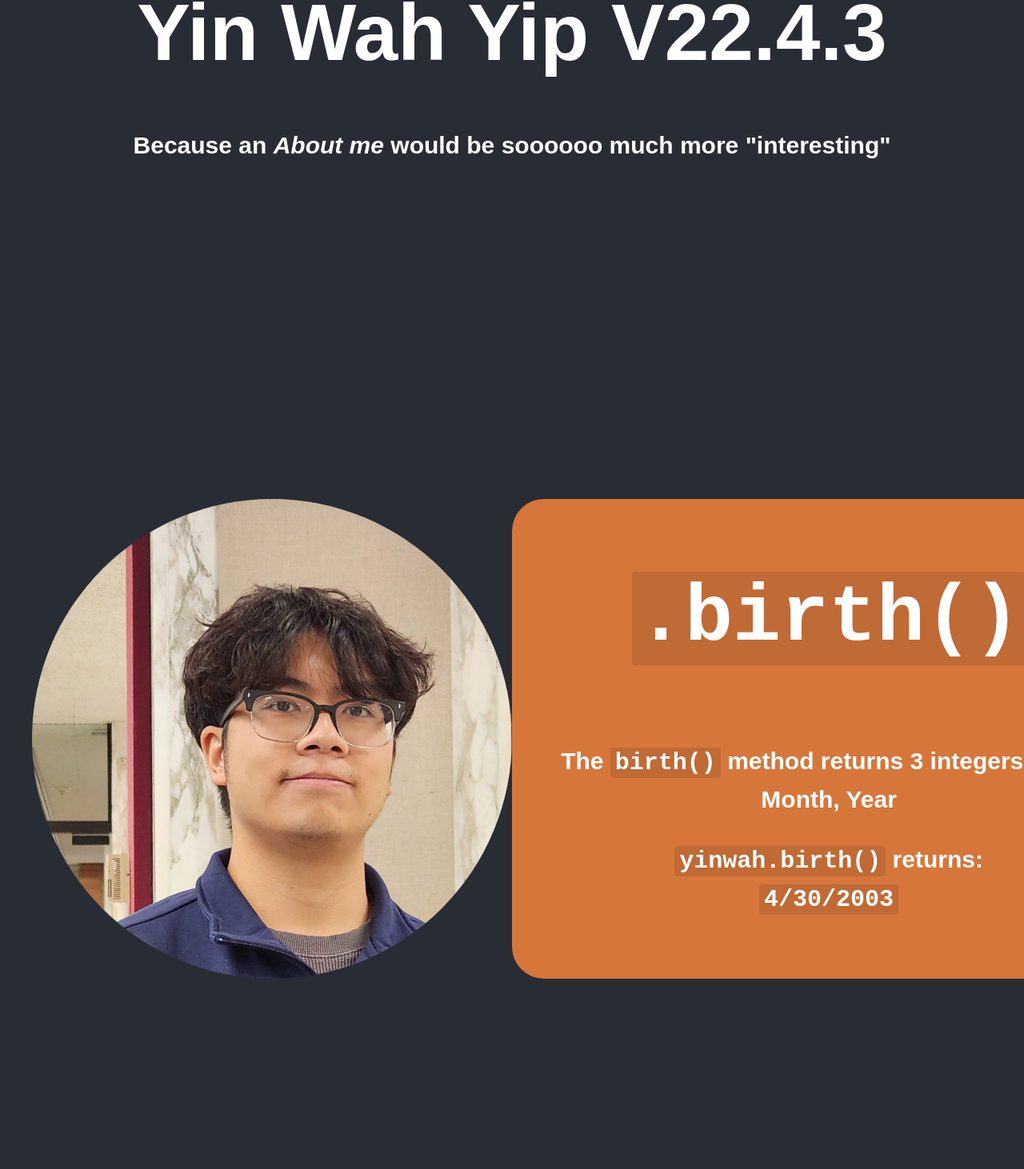
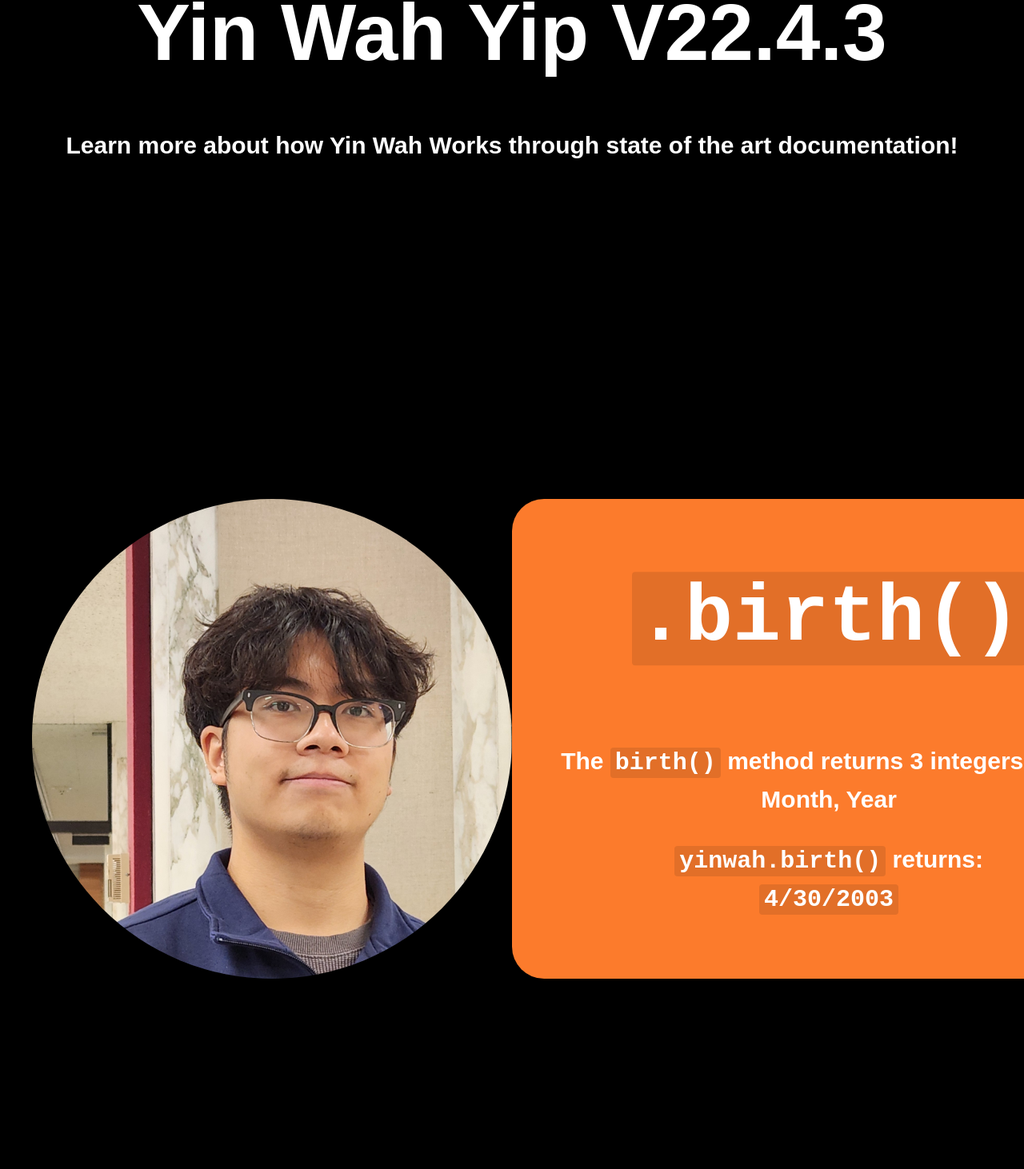
Before and after one commit to YinWahYip/Personal-Website, a React (Create React App) app in the folder personal-website/: page /documentation in a window 1280 px wide. Shown: the part 352-1814 px from the top of the page at 80% size. Built offline with nearby package versions, Linux system fonts and the light colour scheme.

Commit message:
uh a push / update?

```diff
--- a/personal-website/src/Documentation/Documentation.css
+++ b/personal-website/src/Documentation/Documentation.css
@@ -1,5 +1,5 @@
 #doc-page {
-    background-color: #282c34;
+    background: #000000;
     color: white;
     min-height: 200vh;
     /* ✅ doubles scroll height */
@@ -11,9 +11,7 @@
 html,
 body {
     margin: 0;
-    background: #282c34;
 }
-
 
 
 .doc-page h1,
@@ -102,7 +100,7 @@ html {
     grid-column: 9 / 7;
     grid-row: 1 / span 2;
     /* right side, tall card */
-    background: rgb(214, 118, 59);
+    background: rgb(252, 123, 44);
     border-radius: 40px;
     padding: 20px;
     color: white;
@@ -242,7 +240,6 @@ code {
     font-size: 20px;
 }
 
-
 .bug-label {
     color: rgb(255, 69, 69);
     font-weight: bold;
@@ -267,7 +264,7 @@ code {
 
 
 .future-patch3 {
-    background: rgb(0, 0, 0);
+    background: rgb(47, 47, 47);
     grid-column: 4 / 8;
     grid-row: 21 / span 7;
     transform: translate(35px, 22px);
--- a/personal-website/src/Documentation/Documentation.js
+++ b/personal-website/src/Documentation/Documentation.js
@@ -6,7 +6,7 @@ function DocPage() {
             <div id="doc-page">
                 <h1>Documentation for<br></br> Yin Wah Yip V22.4.3</h1>
                 <h2>
-                    Because an <i>About me</i> would be soooooo much more "interesting"
+                    Learn more about how Yin Wah Works through state of the art documentation!
                 </h2>
                 <div className="scroll-space" />
 
--- a/personal-website/src/ImageTrack.jsx
+++ b/personal-website/src/ImageTrack.jsx
@@ -13,7 +13,7 @@ export default function ImageTrack({ images = [] }) {
         segW: 0        // width of one image-set (px)
     });
     const captions = [
-        "1",
+        "✌️✌️",
         "Mr. Fancy Pants",
         "SoFi HQ",
         "In-n-Out",
```
